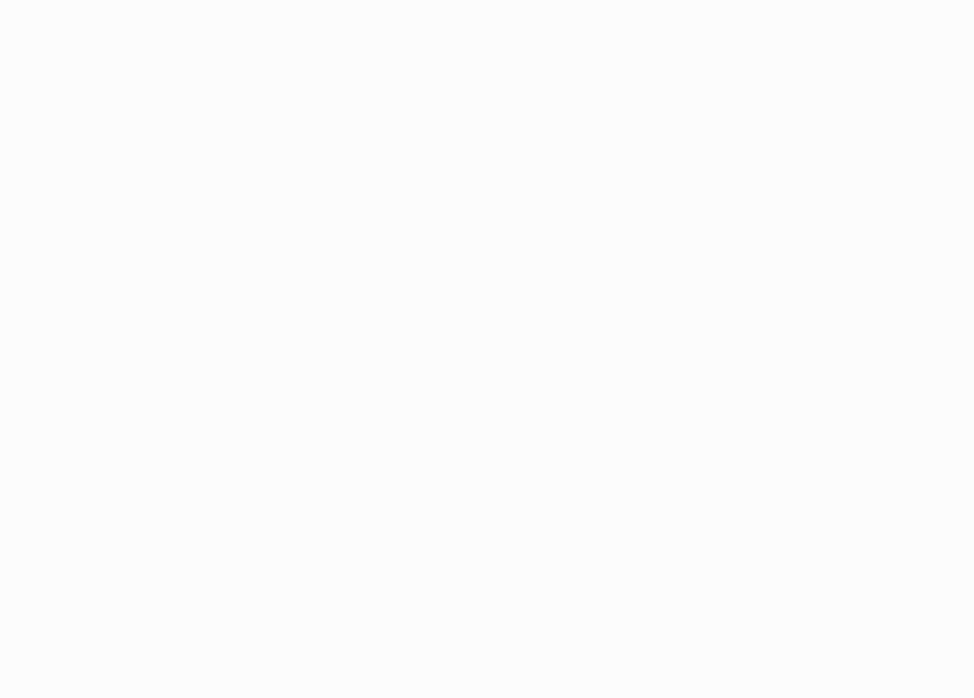
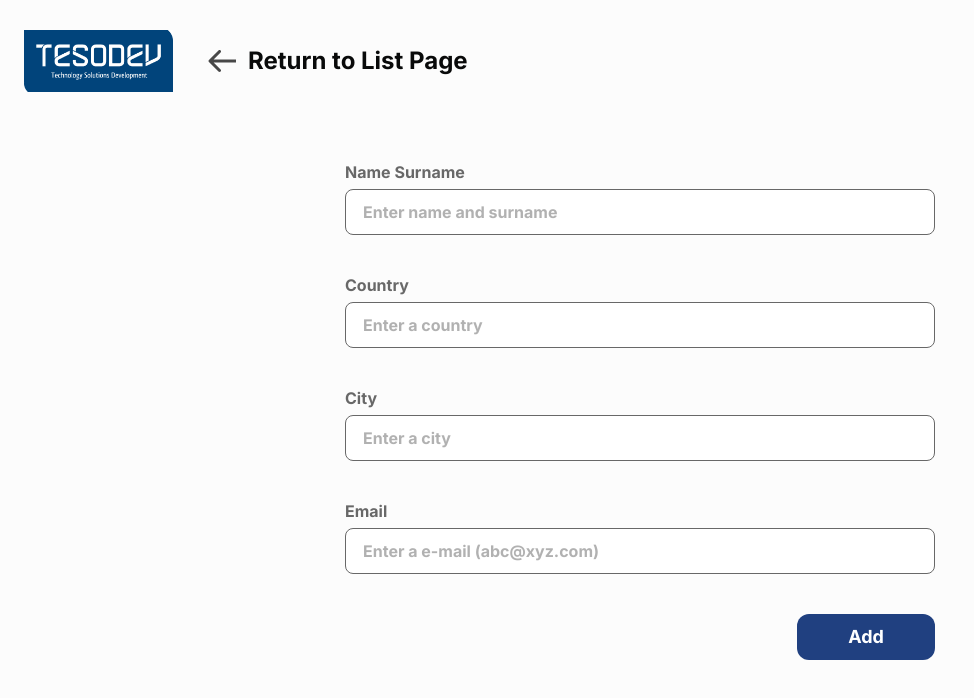
Before and after one commit to gorkemgunay/tesodev-case, a React (Create React App) app: page /add-link in a window 1280 px wide. Shown: the top 698 px of the page, without its empty margins (0-974 px from the left). Built offline with nearby package versions, Linux system fonts and the light colour scheme.

Commit message:
form validation & add record functionality

```diff
--- a/src/components/AddLinkForm.js
+++ b/src/components/AddLinkForm.js
@@ -1,22 +1,79 @@
 import { useState } from "react";
+import { useDataContext } from "../contexts/DataContext";
 import Form from "./Form";
 import Input from "./Input";
 import Button from "./Button";
+import { useNavigate } from "react-router";
 
-function AddLinkForm({ onSubmit }) {
+function AddLinkForm() {
+  const { setData } = useDataContext();
   const [fullName, setFullName] = useState("");
   const [country, setCountry] = useState("");
   const [city, setCity] = useState("");
   const [email, setEmail] = useState("");
+  const [errors, setErrors] = useState({});
+  const navigate = useNavigate();
+
+  const submitHandler = (e) => {
+    e.preventDefault();
+    setErrors({});
+    let submitCheck = true;
+    const regFullName = /^[a-zA-Z]\w+( [a-zA-Z]\w+)+/;
+    const regText = /\b[A-Za-z]{2,40}\b/;
+    const regEmail =
+      /^(([^<>()[\]\.,;:\s@\"]+(\.[^<>()[\]\.,;:\s@\"]+)*)|(\".+\"))@(([^<>()[\]\.,;:\s@\"]+\.)+[^<>()[\]\.,;:\s@\"]{2,})$/i;
+    if (!fullName.match(regFullName)) {
+      submitCheck = false;
+      setErrors((prev) => ({
+        ...prev,
+        fullName:
+          "Name and surname should contain at least 2 words. Example 'John Doe'.",
+      }));
+    }
+    if (!country.match(regText)) {
+      submitCheck = false;
+      setErrors((prev) => ({
+        ...prev,
+        country: "Country should contain at least 2 words. Max words 40.",
+      }));
+    }
+    if (!city.match(regText)) {
+      submitCheck = false;
+      setErrors((prev) => ({
+        ...prev,
+        city: "City should contain at least 2 words. Max words 40.",
+      }));
+    }
+    if (!email.match(regEmail)) {
+      submitCheck = false;
+      setErrors((prev) => ({
+        ...prev,
+        email: "Please type a valid email. Example 'john@mail.com'.",
+      }));
+    }
+
+    if (submitCheck) {
+      setFullName("");
+      setCountry("");
+      setCity("");
+      setEmail("");
+      setData((prev) => [
+        ...prev,
+        [fullName, "Tesodev", email, "09/09/2022", country, city],
+      ]);
+      navigate("/");
+    }
+  };
 
   return (
-    <Form onSubmit={onSubmit} className="add-link-form">
+    <Form onSubmit={(e) => submitHandler(e)} className="add-link-form">
       <Input
         label="Name Surname"
         htmlFor="fullName"
         placeholder="Enter name and surname"
         value={fullName}
         setValue={setFullName}
+        error={errors.fullName}
       />
       <Input
         label="Country"
@@ -24,6 +81,7 @@ function AddLinkForm({ onSubmit }) {
         placeholder="Enter a country"
         value={country}
         setValue={setCountry}
+        error={errors.country}
       />
       <Input
         label="City"
@@ -31,6 +89,7 @@ function AddLinkForm({ onSubmit }) {
         placeholder="Enter a city"
         value={city}
         setValue={setCity}
+        error={errors.city}
       />
       <Input
         label="Email"
@@ -38,8 +97,11 @@ function AddLinkForm({ onSubmit }) {
         placeholder="Enter a e-mail (abc@xyz.com)"
         value={email}
         setValue={setEmail}
+        error={errors.email}
       />
-      <Button>Add</Button>
+      <Button type="submit" disabled={!fullName || !country || !city || !email}>
+        Add
+      </Button>
     </Form>
   );
 }
--- a/src/components/Button.js
+++ b/src/components/Button.js
@@ -1,6 +1,6 @@
-function Button({ type = "button", children }) {
+function Button({ type = "button", children, ...props }) {
   return (
-    <button type={type} className="button">
+    <button type={type} className="button" {...props}>
       {children}
     </button>
   );
--- a/src/components/Header.js
+++ b/src/components/Header.js
@@ -17,7 +17,9 @@ function Header({ showLogo, showSearch, showReturn, showButton }) {
       </div>
       {showButton && (
         <div className="page-header__right">
-          <Button>Add new record</Button>
+          <Link to="/add-link">
+            <Button>Add new record</Button>
+          </Link>
         </div>
       )}
     </header>
--- a/src/components/SearchResult.js
+++ b/src/components/SearchResult.js
@@ -34,7 +34,7 @@ function SearchResult({ search }) {
               city={item[5]}
             />
           ))}
-          <Link to="search-results">Show more...</Link>
+          <Link to="/search-results">Show more...</Link>
         </div>
       )}
     </>
--- a/src/contexts/DataContext.js
+++ b/src/contexts/DataContext.js
@@ -9,10 +9,8 @@ function DataProvider({ children }) {
   );
 
   useEffect(() => {
-    if (!data) {
-      const jsonData = _data.data;
-      localStorage.setItem("data", JSON.stringify(jsonData));
-    }
+    const jsonData = _data.data;
+    localStorage.setItem("data", JSON.stringify(jsonData));
   }, [data]);
 
   return (
--- a/src/pages/AddLink.js
+++ b/src/pages/AddLink.js
@@ -1,3 +1,16 @@
-function AddLink() {}
+import Container from "../components/Container";
+import Header from "../components/Header";
+import AddLinkForm from "../components/AddLinkForm";
+
+function AddLink() {
+  return (
+    <div className="add-link">
+      <Header showLogo showReturn />
+      <Container>
+        <AddLinkForm />
+      </Container>
+    </div>
+  );
+}
 
 export default AddLink;
--- a/src/styles/_base.scss
+++ b/src/styles/_base.scss
@@ -11,7 +11,6 @@
 
 html,
 body {
-  height: 100%;
   font-family: "Inter", sans-serif;
   background-color: $bg-color;
 }
--- a/src/styles/_button.scss
+++ b/src/styles/_button.scss
@@ -16,4 +16,7 @@
   &:hover {
     background-color: $button-hover-color;
   }
+  &:disabled {
+    cursor: not-allowed;
+  }
 }
--- a/src/styles/_header.scss
+++ b/src/styles/_header.scss
@@ -3,9 +3,13 @@
   align-items: center;
   justify-content: space-between;
   gap: 16px;
+  max-width: 1280px;
   width: 100%;
+  padding: 0 24px;
+  margin: auto;
   margin-top: 30px;
   margin-bottom: 70px;
+
   &__left {
     display: flex;
     align-items: center;
--- a/src/styles/index.scss
+++ b/src/styles/index.scss
@@ -13,3 +13,4 @@
 @import "header";
 @import "search-result";
 @import "home-page";
+@import "add-link-page";
```
Also changed, not shown: src/styles/_add-link-page.scss (added).
